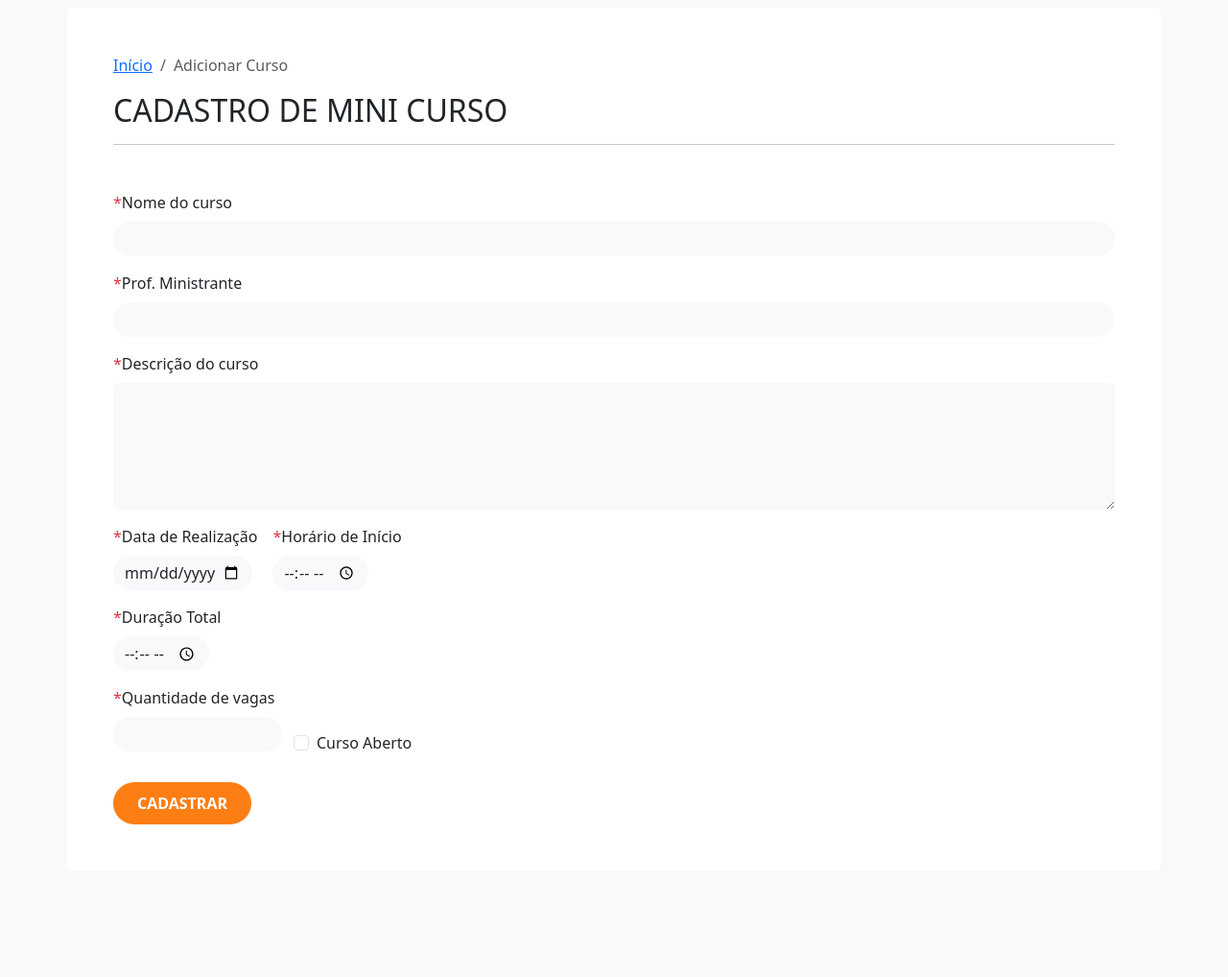
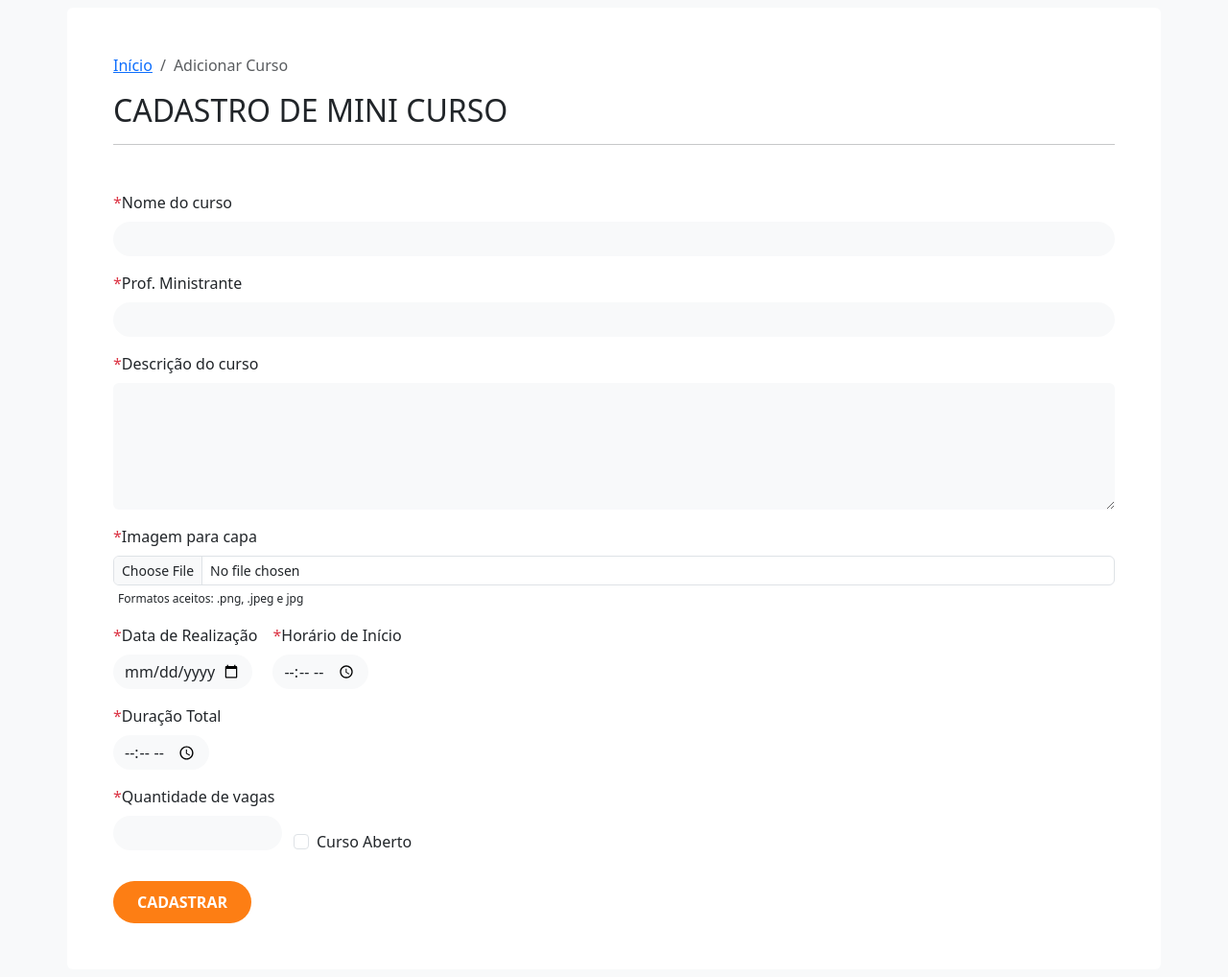
Before and after one commit to iMetzker/reg-courses-php, a PHP site: page /app/views/add-courses.php in a window 1280 px wide. Shown: the whole page at 96% size. Before the commit the page ends 859 px from the top, so only its background shows below. Run offline with PHP 8.4, Linux system fonts and the light colour scheme; style sheets or scripts are compiled from the project's sources; some libraries are stand-ins or nearby versions.

Commit message:
:sparkles: feat: configuring to send images when adding a new course

```diff
--- a/app/dao/CourseDAO.php
+++ b/app/dao/CourseDAO.php
@@ -26,6 +26,7 @@ class CourseDAO implements CourseDAOInterface
         $course->description = $data['descricao'];
         $course->vacancies = $data['vagas'];
         $course->open = $data['aberto'];
+        $course->image = $data['imagem'];
         $course->date = $data['data'];
         $course->minister = $data['ministrante'];
         $course->time = $data['horario'];
@@ -97,15 +98,16 @@ class CourseDAO implements CourseDAOInterface
 
         $con = $this->connect->prepare("
         INSERT INTO cminicursos (
-        nome, descricao, vagas, aberto, data, ministrante, horario, duracao, created_at
+        nome, descricao, vagas, aberto, imagem, data, ministrante, horario, duracao, created_at
         ) VALUES(
-            :name, :description, :vacancies, :open, :date, :minister, :time, :duration, :created_at
+            :name, :description, :vacancies, :open, :image, :date, :minister, :time, :duration, :created_at
          )");
 
         $con->bindParam(":name", $course->name);
         $con->bindParam(":description", $course->description);
         $con->bindParam(":vacancies", $course->vacancies);
         $con->bindParam(":open", $course->open);
+        $con->bindParam(":image", $course->image);
         $con->bindParam(":date", $course->date);
         $con->bindParam(":minister", $course->minister);
         $con->bindParam(":time", $course->time);
--- a/app/models/course.php
+++ b/app/models/course.php
@@ -6,6 +6,7 @@ class Course {
     public $description;
     public $vacancies;
     public $open = 0;
+    public $image;
     public $date;
     public $minister;
     public $time;
@@ -13,6 +14,10 @@ class Course {
     public $created_at;
     public $updated_at;
     public $deleted_at;
+
+    public function imageGenerateName() {
+        return bin2hex(random_bytes(60)) . ".jpg";
+    }
 }
 
 interface CourseDAOInterface {
--- a/app/styles/styles.scss
+++ b/app/styles/styles.scss
@@ -57,6 +57,14 @@
     }
 }
 
+#id_image_course {
+    color: #fd7e14;
+}
+
+.input-image-formats {
+    font-size: 12px;
+    padding: 5px;
+}
 
 /* LISTAGEM DE CURSOS PAINEL ADM */
 
--- a/app/views/add-courses.php
+++ b/app/views/add-courses.php
@@ -24,7 +24,7 @@ $msg = $message->getMessage();
 <body>
     <div class="fluid-container d-flex justify-content-center align-items-center min-vh-100 flex-column bg-light p-2">
 
-        <form class="container bg-white form-add-course p-5 rounded" method="POST" action="../controller/add-course_process.php">
+        <form class="container bg-white form-add-course p-5 rounded" method="POST" action="../controller/add-course_process.php" enctype="multipart/form-data">
 
         <nav aria-label="breadcrumb">
             <ol class="breadcrumb">
@@ -49,6 +49,13 @@ $msg = $message->getMessage();
                 <label for="course_description" class="form-label"><span class="text-danger">*</span>Descrição do curso</label>
                 <textarea type="text" class="form-control bg-light rounded border-0" id="id_course_description" name="course_description" rows="5"></textarea>
             </div>
+
+            <div class="mb-3">
+                <label for="course_image" class="form-label"><span class="text-danger">*</span>Imagem para capa</label>
+                <input type="file" class="form-control form-control-sm rounded" name="course_image" id="id_course_image">
+                <span class="input-image-formats">Formatos aceitos: .png, .jpeg e jpg</span>
+            </div>
+
             <div class="mb-3 d-flex gap-3">
                 <div>
                     <label for="course_date" class="form-label"><span class="text-danger">*</span>Data de Realização</label>
```
Also changed, not shown: app/controller/add-course_process.php (+26 -0 lines).
